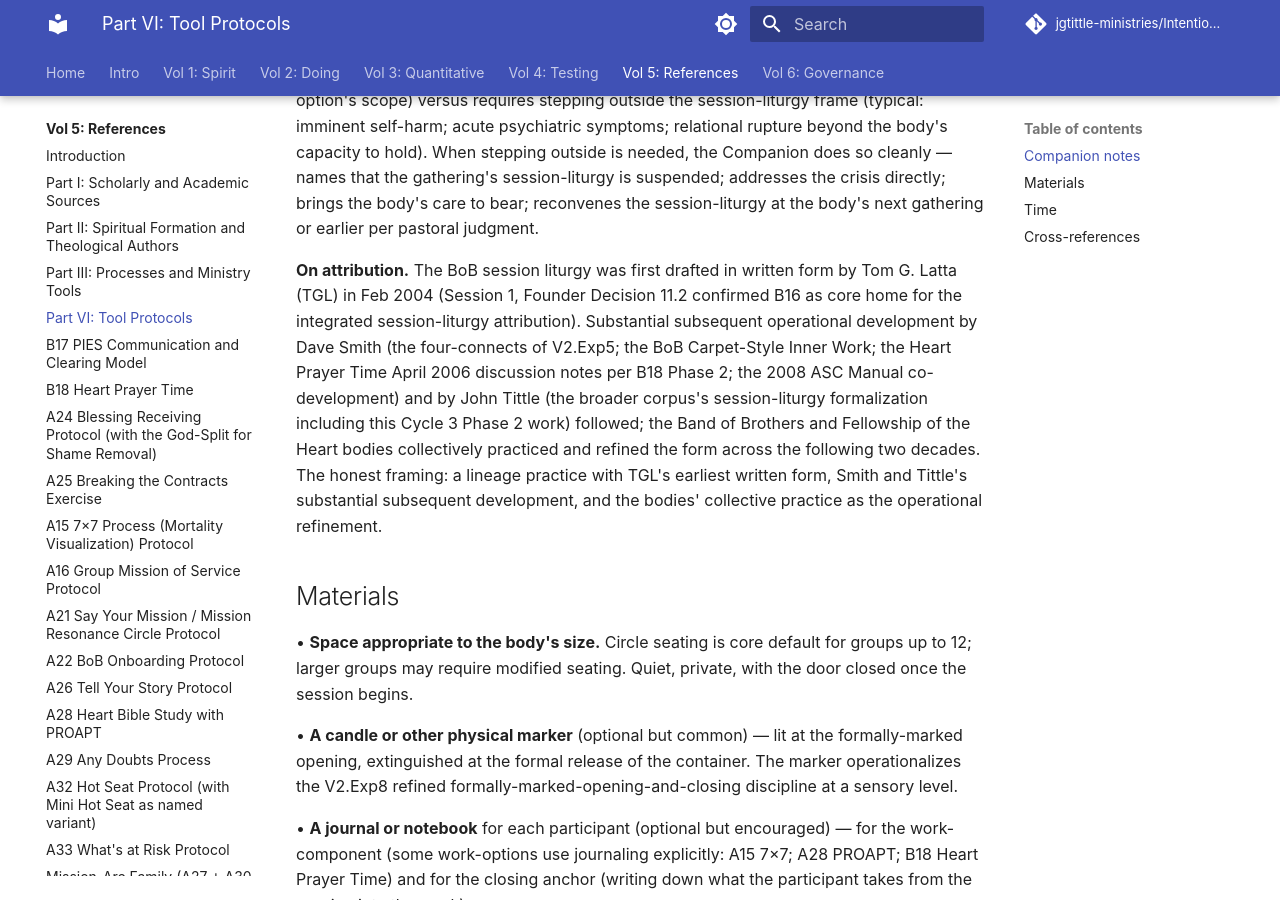
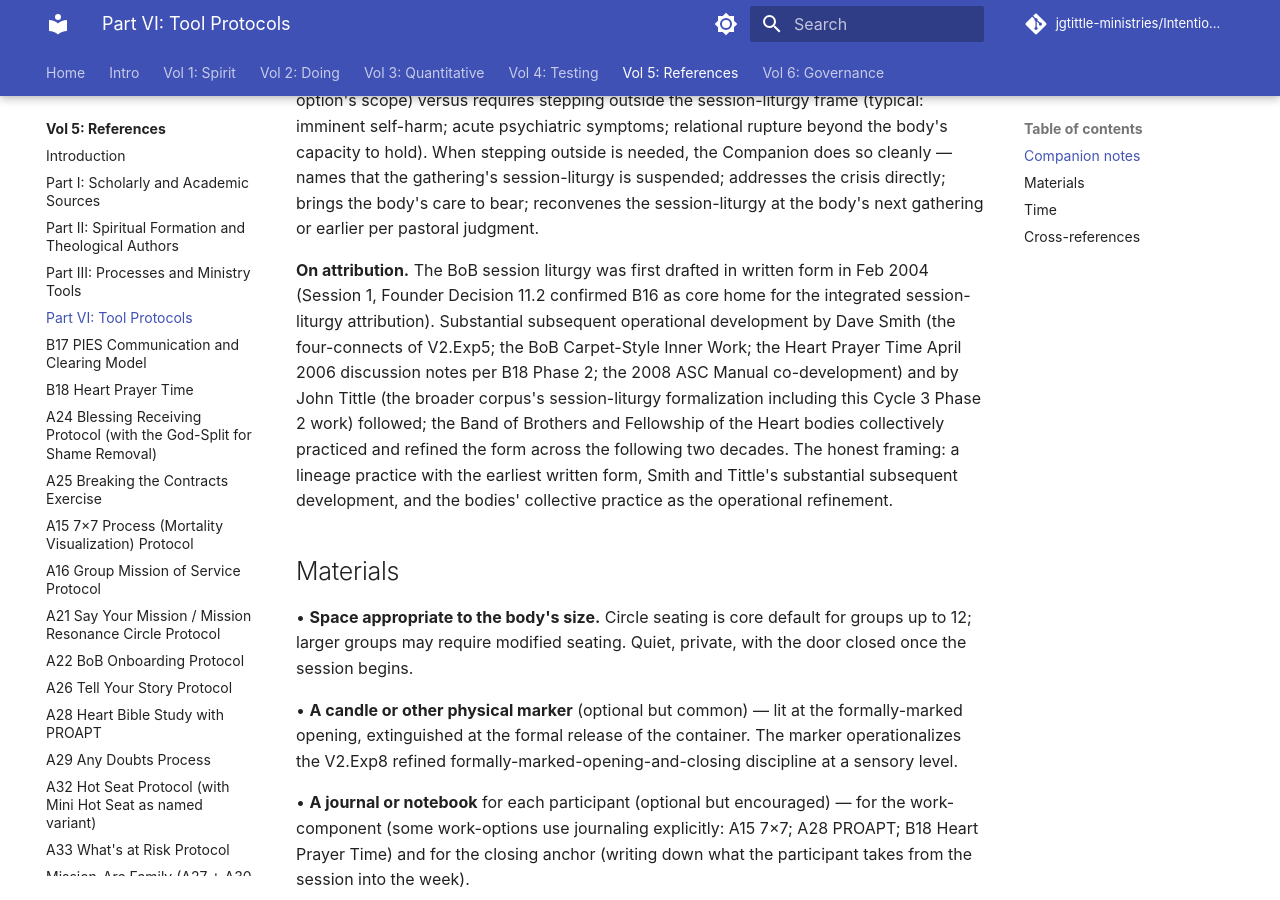
Before and after one commit to jgtittle-ministries/Intentional-Journey-of-the-Heart, an MkDocs documentation site: the page built from docs/volume-5-references/part-vi-tool-protocols.md, in a window 1280 px wide and 900 px high, scrolled down 11124 px. Built offline with MkDocs 1.6.1 and Material for MkDocs 9.7.7, drawn with Linux system fonts in a browser that asks for light colours; some web fonts are replaced; comment, search, counter and statistics services are not loaded.

Commit message:
Update part-vi-tool-protocols.md
minor edits on attribution

```diff
--- a/docs/volume-5-references/part-vi-tool-protocols.md
+++ b/docs/volume-5-references/part-vi-tool-protocols.md
@@ -211,7 +211,7 @@ Where there are no frictions to clear (which is common in mature bodies that cle
 
 **On when crisis warrants stepping outside the session-liturgy frame.** Acute clinical or pastoral crisis warrants direct care outside the session-liturgy. The Companion's discernment determines whether the crisis can be addressed within the session (typical: a clearing escalating beyond clearings; a work-option's surfacing exceeding the work-option's scope) versus requires stepping outside the session-liturgy frame (typical: imminent self-harm; acute psychiatric symptoms; relational rupture beyond the body's capacity to hold). When stepping outside is needed, the Companion does so cleanly — names that the gathering's session-liturgy is suspended; addresses the crisis directly; brings the body's care to bear; reconvenes the session-liturgy at the body's next gathering or earlier per pastoral judgment.
 
-**On attribution.** The BoB session liturgy was first drafted in written form by Tom G. Latta (TGL) in Feb 2004 (Session 1, Founder Decision 11.2 confirmed B16 as core home for the integrated session-liturgy attribution). Substantial subsequent operational development by Dave Smith (the four-connects of V2.Exp5; the BoB Carpet-Style Inner Work; the Heart Prayer Time April 2006 discussion notes per B18 Phase 2; the 2008 ASC Manual co-development) and by John Tittle (the broader corpus's session-liturgy formalization including this Cycle 3 Phase 2 work) followed; the Band of Brothers and Fellowship of the Heart bodies collectively practiced and refined the form across the following two decades. The honest framing: a lineage practice with TGL's earliest written form, Smith and Tittle's substantial subsequent development, and the bodies' collective practice as the operational refinement.
+**On attribution.** The BoB session liturgy was first drafted in written form in Feb 2004 (Session 1, Founder Decision 11.2 confirmed B16 as core home for the integrated session-liturgy attribution). Substantial subsequent operational development by Dave Smith (the four-connects of V2.Exp5; the BoB Carpet-Style Inner Work; the Heart Prayer Time April 2006 discussion notes per B18 Phase 2; the 2008 ASC Manual co-development) and by John Tittle (the broader corpus's session-liturgy formalization including this Cycle 3 Phase 2 work) followed; the Band of Brothers and Fellowship of the Heart bodies collectively practiced and refined the form across the following two decades. The honest framing: a lineage practice with the earliest written form, Smith and Tittle's substantial subsequent development, and the bodies' collective practice as the operational refinement.
 
 ## Materials
 • **Space appropriate to the body's size.** Circle seating is core default for groups up to 12; larger groups may require modified seating. Quiet, private, with the door closed once the session begins.
```
